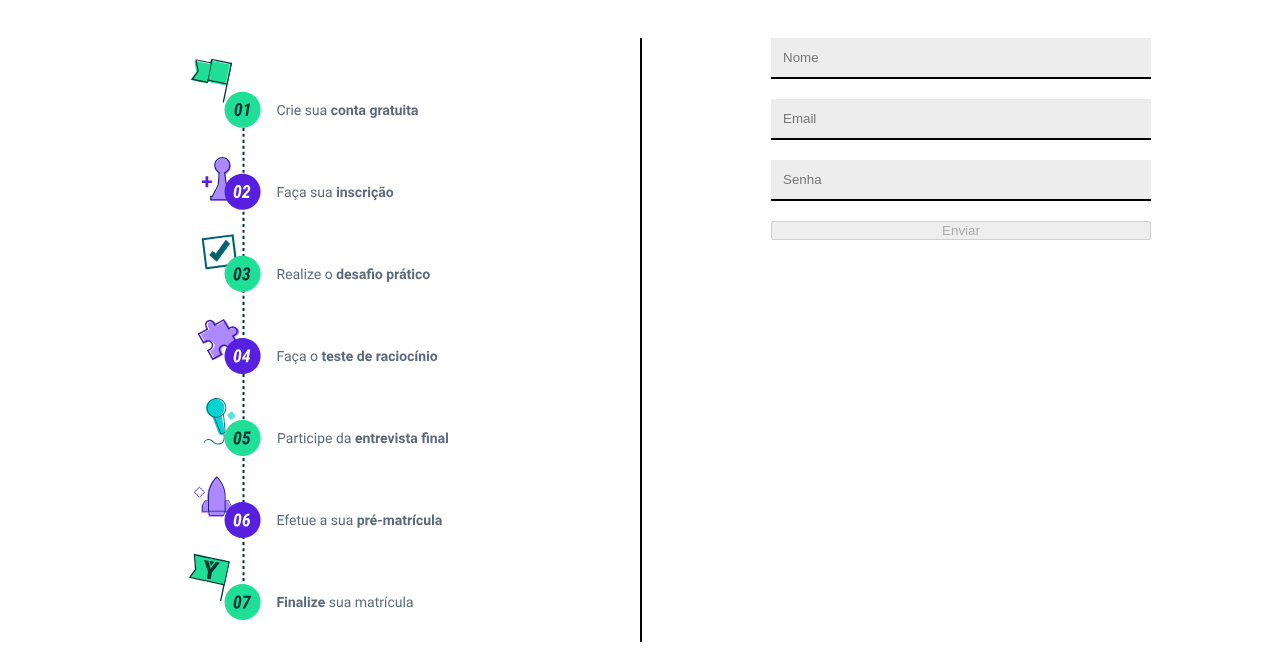
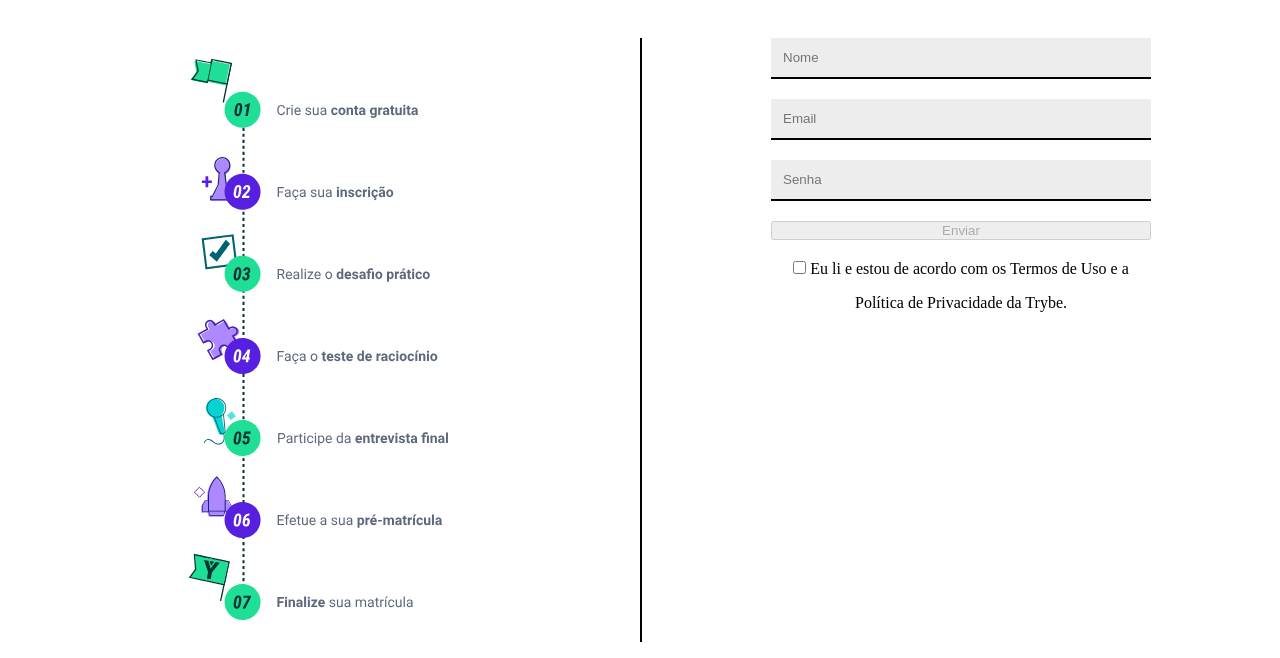
Before and after one commit to tryber/dinamica-dupla, a website: page index.html in a window 1280 px wide. Shown: the part 70-728 px from the top of the page. Drawn offline with Linux system fonts and the light colour scheme.

Commit message:
Requisito 8

```diff
--- a/index.html
+++ b/index.html
@@ -24,6 +24,11 @@
         <input type="email" name="" id="input-email" placeholder="Email">
         <input type="text" name="" id="input-senha" placeholder="Senha" minlength="7">
         <button id="submit-btn" type="submit" disabled>Enviar</button>
+        <div id="checkboxForm">
+          <input type="checkbox" name="" id="agreement" value="terms">
+        <label for="agreement" id="label-terms-content">Eu li e estou de acordo com os Termos de Uso e a Política de Privacidade da Trybe.</label>
+        </div>
+
       </form>
     </div>
   </main>
--- a/style.css
+++ b/style.css
@@ -30,6 +30,7 @@
   width: 380px;
   margin: 0 auto;
 }
+
 #evaluation-form input {
   padding: 12px;
   border: none;
@@ -38,3 +39,7 @@
   outline: none;
   border-bottom: 2px solid black;
 }
+
+#checkboxForm {
+  padding: 20px;
+}
```
